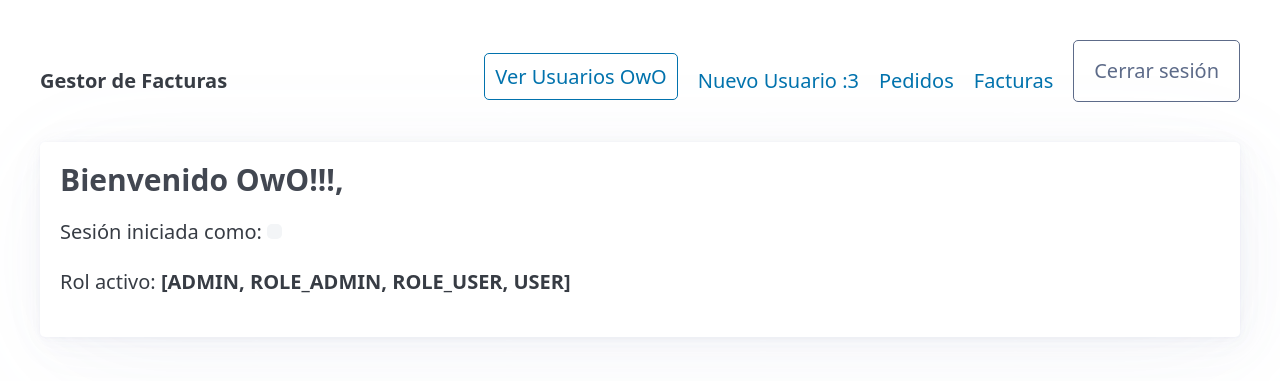
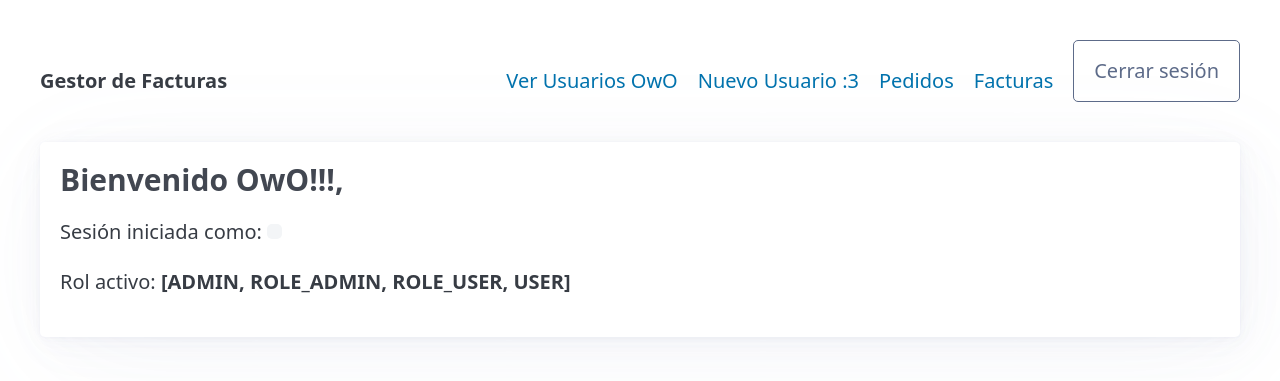
Before and after one commit to sebastiant01/gestor-facturas, a Spring Boot app: page / in a window 1280 px wide. Shown: the top 381 px of the page. Run offline with Spring Boot 4, Linux system fonts and the light colour scheme; the visitor is signed in with stand-in values (Sample User, id 1); some of the project's set-up classes (security, data sources, template engines, error pages and the like) are left out, and stand-ins take their place; some libraries are stand-ins or nearby versions.

Commit message:
design: boton cambiado

```diff
--- a/src/main/resources/templates/inicio.html
+++ b/src/main/resources/templates/inicio.html
@@ -14,8 +14,7 @@
         </ul>
         <ul>
             <li sec:authorize="hasRole('ADMIN')">
-                <a th:href="@{/usuarios}" role="button" class="outline">Ver Usuarios OwO</a>
-            </li>
+                <a th:href="@{/usuarios}">Ver Usuarios OwO</a></li>
             <!-- Solo visible si el usuario tiene ROLE_ADMIN en Neon -->
             <li sec:authorize="hasRole('ADMIN')">
                 <a th:href="@{/usuarios/nuevo}">Nuevo Usuario :3</a>
```
